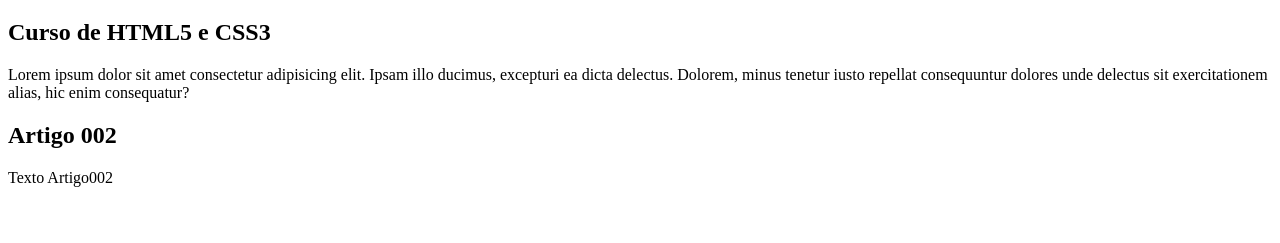
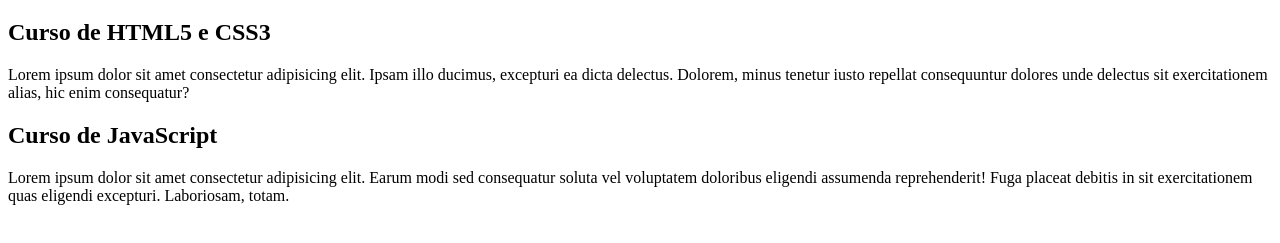
Before and after one commit to gboalento/projeto-site, a plain HTML site: page index.html in a window 1280 px wide. Shown: the part 61-304 px from the top of the page. Drawn offline with Linux system fonts and the light colour scheme.

Commit message:
Artigo 2 Curso de JavaScript

```diff
--- a/index.html
+++ b/index.html
@@ -19,8 +19,8 @@
         </article>
 
         <article>
-            <h1>Artigo 002</h1>
-            <p>Texto Artigo002</p>
+            <h1>Curso de JavaScript</h1>
+            <p>Lorem ipsum dolor sit amet consectetur adipisicing elit. Earum modi sed consequatur soluta vel voluptatem doloribus eligendi assumenda reprehenderit! Fuga placeat debitis in sit exercitationem quas eligendi excepturi. Laboriosam, totam.</p>
         </article>
 
     </main>
```
